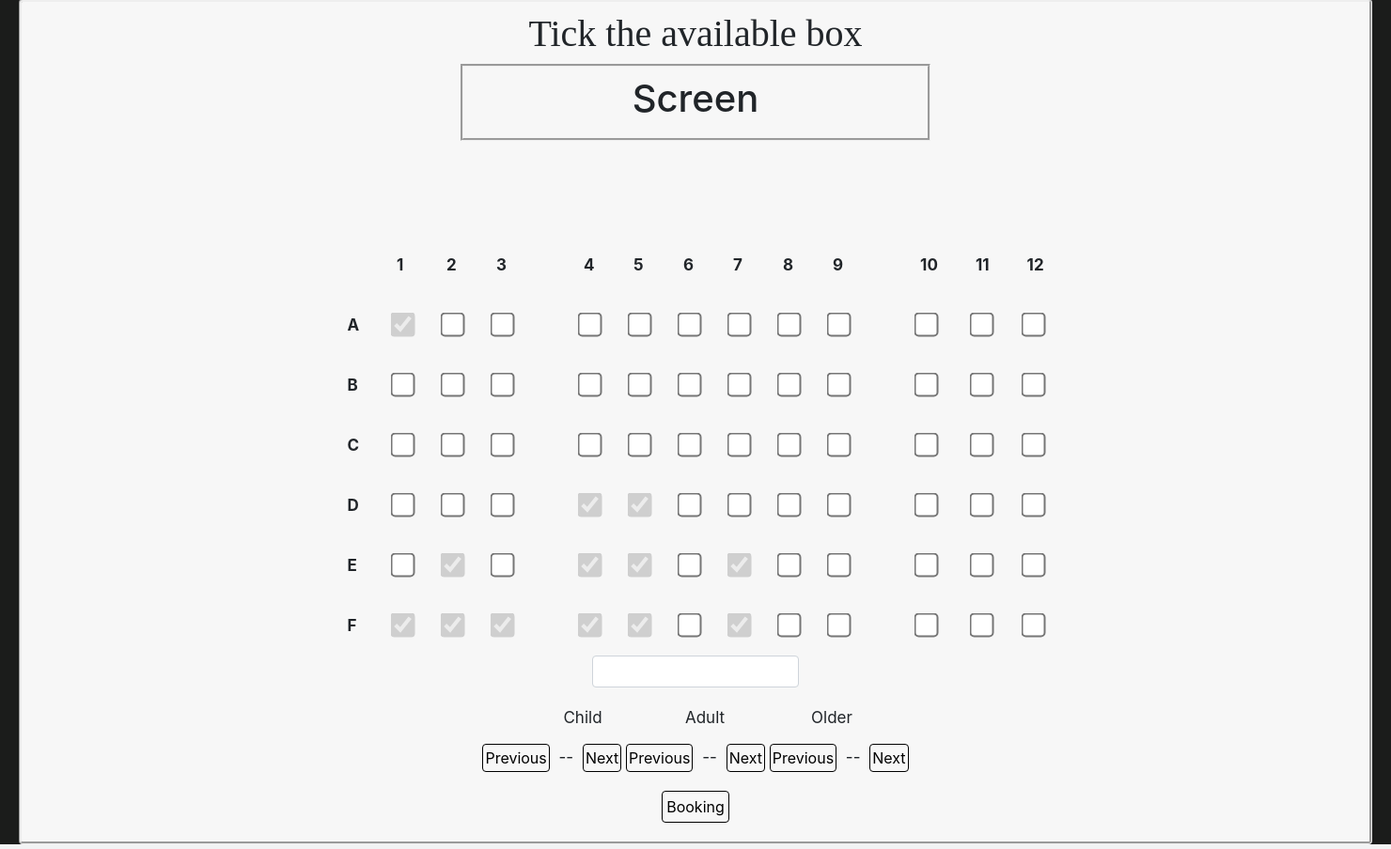
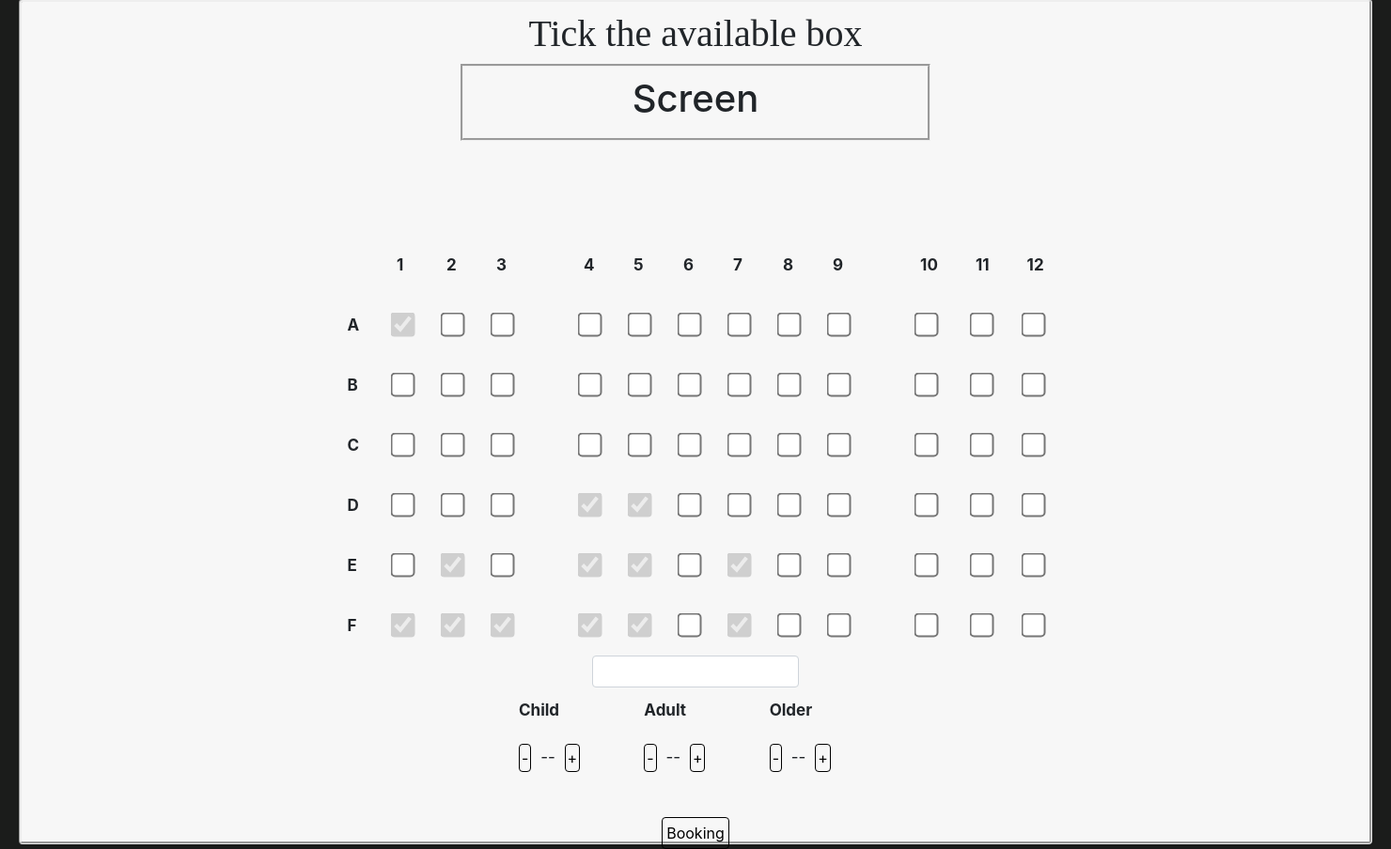
Before and after one commit to YMerrick/PowerRangers, a Flask app: page /seats in a window 1480 px wide. Shown: the part 57-961 px from the top of the page at 94% size. Run offline with Flask 2, Linux system fonts and the light colour scheme; a user stored in the database is signed in; data comes from the database, SQL or seed files in the repository.

Commit message:
seatTest.html updated

```diff
--- a/app/templates/seatTest.html
+++ b/app/templates/seatTest.html
@@ -94,29 +94,40 @@ input[type=checkbox]
     <div class="input-group flex-nowrap" style="width:220px;margin:auto;">
       <input type="text" class="form-control" id="show" name="seats" style="height:34px;"> <!--will print seats selected -->
     </div>
-      <div align="center" style="margin-top:20px;">
-        <p style="margin-right:240px;">Child</p>
-        <p style="margin-top:-40px; margin-left:20px;">Adult</p>
-        <p style="margin-top:-40px; margin-left:290px;">Older</p>
+      <table class="table table-borderless" style="width:400px;" align="center">
+        <thead>
+          <tr>
+            <th scope="col">Child</th>
+            <th scope="col">Adult</th>
+            <th scope="col">Older</th>
+          </tr>
+        </thead>
+        <tbody>
+          <tr>
+            <td scope="row">
               {% if movie.movieID == 14 %}
-          <button class="btn btn-outline-secondary" onclick="clicked1(-1); change1_down();" style= "margin-right:5px; color:black; padding:2px; border: 1px solid black;" disabled checked>Previous</button>
+                <button class="btn btn-outline-secondary" onclick="clicked1(-1); change1_down();" style= "margin-right:5px; color:black; padding:2px; border: 1px solid black;" disabled checked>-</button>
                 <span id="test1">--</span>
-          <button class="btn btn-outline-secondary" onclick="clicked1(1); change1_up();" style= "margin-left:5px; color:black; padding:2px; border: 1px solid black;" disabled checked>Next</button>
+                <button class="btn btn-outline-secondary" onclick="clicked1(1); change1_up();" style= "margin-left:5px; color:black; padding:2px; border: 1px solid black;" disabled checked>+</button>
               {% else %}
-          <button class="btn btn-outline-secondary" onclick="clicked1(-1); change1_down();" style= "margin-right:5px; color:black; padding:2px; border: 1px solid black;">Previous</button>
+                <button class="btn btn-outline-secondary" onclick="clicked1(-1); change1_down();" style= "margin-right:5px; color:black; padding:2px; border: 1px solid black;">-</button>
                 <span id="test1">--</span>
-          <button class="btn btn-outline-secondary" onclick="clicked1(1); change1_up();" style= "margin-left:5px; color:black; padding:2px; border: 1px solid black;">Next</button>
+                <button class="btn btn-outline-secondary" onclick="clicked1(1); change1_up();" style= "margin-left:5px; color:black; padding:2px; border: 1px solid black;">+</button>
               {% endif %}
-
-        <button class="btn btn-outline-secondary" onclick="clicked2(-1); change2_down();" style= "margin-right:5px; color:black; padding:2px; border: 1px solid black;">Previous</button>
+           </td>
+           <td>
+             <button class="btn btn-outline-secondary" onclick="clicked2(-1); change2_down();" style= "margin-right:5px; color:black; padding:2px; border: 1px solid black;">-</button>
              <span id="test2">--</span>
-        <button class="btn btn-outline-secondary" onclick="clicked2(1); change2_up();" style= "margin-left:5px; color:black; padding:2px; border: 1px solid black;">Next</button>
-
-
-        <button class="btn btn-outline-secondary" onclick="clicked3(-1); change3_down();" style= "margin-right:5px; color:black; padding:2px; border: 1px solid black;">Previous</button>
+             <button class="btn btn-outline-secondary" onclick="clicked2(1); change2_up();" style= "margin-left:5px; color:black; padding:2px; border: 1px solid black;">+</button>
+           </td>
+           <td>
+             <button class="btn btn-outline-secondary" onclick="clicked3(-1); change3_down();" style= "margin-right:5px; color:black; padding:2px; border: 1px solid black;">-</button>
              <span id="test3">--</span>
-        <button class="btn btn-outline-secondary" onclick="clicked3(1); change3_up();" style= "margin-left:5px; color:black;padding:2px;  border: 1px solid black;">Next</button>
-      </div>
+             <button class="btn btn-outline-secondary" onclick="clicked3(1); change3_up();" style= "margin-left:5px; color:black;padding:2px;  border: 1px solid black;">+</button>
+           </td>
+         </tr>
+      </tbody>
+    </table>
     <form action = "/seats" method = "POST" align="center">
       <input type="hidden" id="showing" name="seats">
       <input type="hidden" id="child" name="child" value="0">
```
Lines whose indentation alone changed are shown as unchanged.
